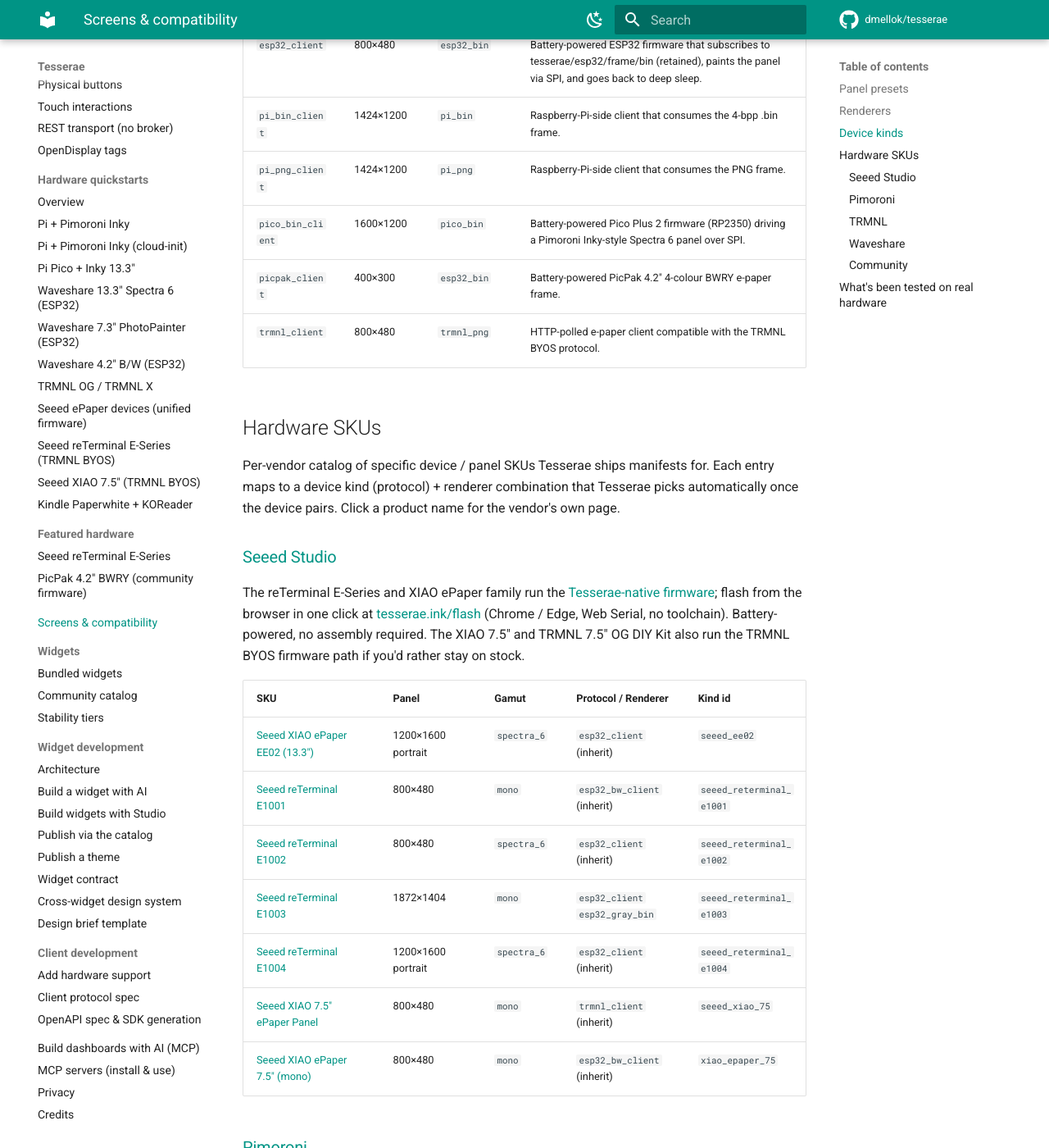
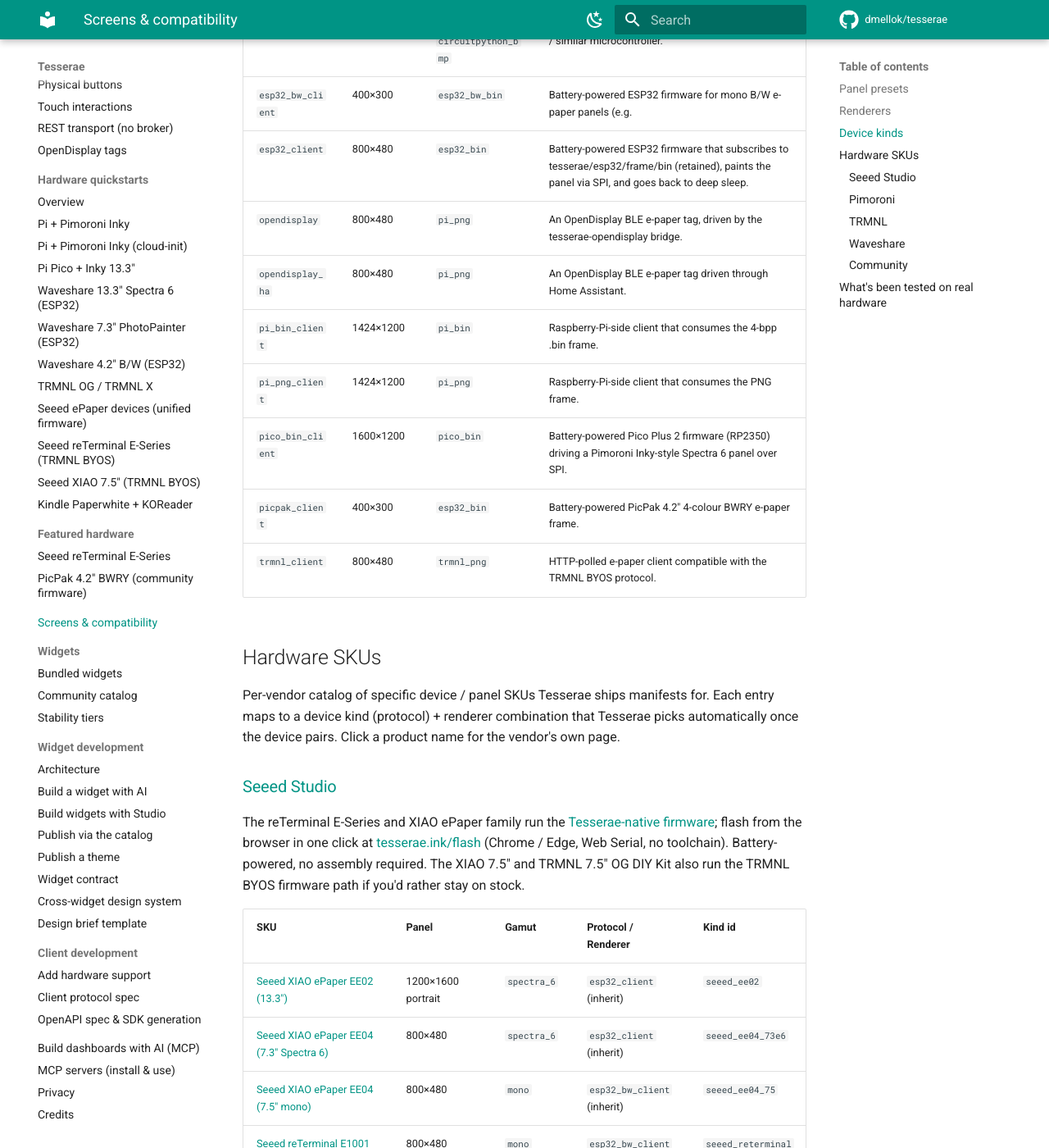
Before and after one commit to dmellok/tesserae, an MkDocs documentation site: the page built from docs/compatibility.md, in a window 1280 px wide and 1400 px high, scrolled down 2526 px. Shown: the whole window at 82% size. Built offline with MkDocs 1.6.1 and Material for MkDocs 9.7.7, drawn with Linux system fonts in a browser that asks for light colours; comment, search, counter and statistics services are not loaded; some of the changed text lies outside the part shown.

Commit message:
feat: hardware-catalog kinds for the Seeed XIAO ePaper EE04 board
seeed_ee04_75 (7.5" mono, 24-pin FPC, esp32_bw_client) and seeed_ee04_73e6
(7.3" Spectra 6, 50-pin FPC, esp32_client). Both reuse existing frame
formats byte-for-byte; awaiting hardware verification. Regenerates the
compatibility matrix.

```diff
--- a/docs/compatibility.md
+++ b/docs/compatibility.md
@@ -29,6 +29,7 @@
 
 | Renderer | Output | Target client(s) | What it's for |
 |---|---|---|---|
+| `circuitpython_bmp` | `.bmp` | - | Composition quantized to the panel's palette and emitted as an uncompressed indexed BMP for adafruit_imageload on memory-constrained CircuitPython microcontrollers. |
 | `circuitpython_png` | `.png` | - | Composition PNG quantized to the panel's palette and emitted as an indexed PNG sized for adafruit_imageload on CircuitPython microcontrollers. |
 | `esp32_bin` | `.bin` | [tesserae-device-esp32-bin (13.3" Waveshare)](https://github.com/dmellok/tesserae-device-esp32-bin)<br>[tesserae-device-photopainter-7.3-bin (7.3" PhotoPainter)](https://github.com/dmellok/tesserae-device-photopainter-7.3-bin) | Composition PNG packed into the Waveshare E6 4-bpp buffer the ESP32 firmware streams to SPI. |
 | `esp32_bw_bin` | `.bin` | - | Composition PNG dithered to mono B/W and packed into a 1-bpp raw buffer the ESP32 firmware (e.g. |
@@ -45,9 +46,11 @@
 
 | Device kind | Default panel | Renderers | What it is |
 |---|---|---|---|
-| `circuitpython_generic` | 800×480 | `circuitpython_png` | Generic CircuitPython client kind for boards driving an e-paper panel from a Pico W / Pico 2 W / Feather / similar microcontroller. |
+| `circuitpython_generic` | 800×480 | `circuitpython_png`, `circuitpython_bmp` | Generic CircuitPython client kind for boards driving an e-paper panel from a Pico W / Pico 2 W / Feather / similar microcontroller. |
 | `esp32_bw_client` | 400×300 | `esp32_bw_bin` | Battery-powered ESP32 firmware for mono B/W e-paper panels (e.g. |
 | `esp32_client` | 800×480 | `esp32_bin` | Battery-powered ESP32 firmware that subscribes to tesserae/esp32/frame/bin (retained), paints the panel via SPI, and goes back to deep sleep. |
+| `opendisplay` | 800×480 | `pi_png` | An OpenDisplay BLE e-paper tag, driven by the tesserae-opendisplay bridge. |
+| `opendisplay_ha` | 800×480 | `pi_png` | An OpenDisplay BLE e-paper tag driven through Home Assistant. |
 | `pi_bin_client` | 1424×1200 | `pi_bin` | Raspberry-Pi-side client that consumes the 4-bpp .bin frame. |
 | `pi_png_client` | 1424×1200 | `pi_png` | Raspberry-Pi-side client that consumes the PNG frame. |
 | `pico_bin_client` | 1600×1200 | `pico_bin` | Battery-powered Pico Plus 2 firmware (RP2350) driving a Pimoroni Inky-style Spectra 6 panel over SPI. |
@@ -65,6 +68,8 @@
 | SKU | Panel | Gamut | Protocol / Renderer | Kind id |
 |---|---|---|---|---|
 | [Seeed XIAO ePaper EE02 (13.3")](https://www.seeedstudio.com/XIAO-ePaper-DIY-Kit-EE02-for-13-3-Spectratm-6-E-Ink.html) | 1200×1600 portrait | `spectra_6` | `esp32_client` (inherit) | `seeed_ee02` |
+| [Seeed XIAO ePaper EE04 (7.3" Spectra 6)](https://www.seeedstudio.com/XIAO-ePaper-Display-Board-EE04-p-6560.html) | 800×480 | `spectra_6` | `esp32_client` (inherit) | `seeed_ee04_73e6` |
+| [Seeed XIAO ePaper EE04 (7.5" mono)](https://www.seeedstudio.com/XIAO-ePaper-Display-Board-EE04-p-6560.html) | 800×480 | `mono` | `esp32_bw_client` (inherit) | `seeed_ee04_75` |
 | [Seeed reTerminal E1001](https://www.seeedstudio.com/reTerminal-E1001-p-6534.html) | 800×480 | `mono` | `esp32_bw_client` (inherit) | `seeed_reterminal_e1001` |
 | [Seeed reTerminal E1002](https://www.seeedstudio.com/reTerminal-E1002-p-6533.html) | 800×480 | `spectra_6` | `esp32_client` (inherit) | `seeed_reterminal_e1002` |
 | [Seeed reTerminal E1003](https://www.seeedstudio.com/reTerminal-E1003-p-6731.html) | 1872×1404 | `mono` | `esp32_client` <br> `esp32_gray_bin` | `seeed_reterminal_e1003` |
@@ -107,6 +112,7 @@
 
 | Renderer | Hardware | Status | Notes |
 |---|---|---|---|
+| `circuitpython_bmp` | - | :material-circle-outline: Not yet tested | - |
 | `circuitpython_png` | - | :material-circle-outline: Not yet tested | - |
 | `esp32_bin` | Waveshare 13.3" Spectra 6 (ESP32-S3-WROOM-2) + Waveshare 7.3" PhotoPainter (ESP32-S3) | :material-check-circle: Tested | Primary daily driver, battery-powered, deep-sleep. The 13.3" client lives at tesserae-device-esp32-bin; the 7.3" PhotoPainter client at tesserae-device-photopainter-7.3-bin. Both pair with the same renderer; the panel preset (waveshare_e6_13_3 vs waveshare_photopainter_7_3) selects the firmware-native row stride. |
 | `esp32_bw_bin` | - | :material-circle-outline: Not yet tested | - |
--- a/pyproject.toml
+++ b/pyproject.toml
@@ -4,7 +4,7 @@
 
 [project]
 name = "tesserae"
-version = "0.178.0"
+version = "0.179.0"
 description = "E-ink dashboard companion. Compose tile-based dashboards, render headless, push frames over MQTT."
 requires-python = ">=3.11"
 license = { text = "AGPL-3.0-or-later" }
```
Also changed, not shown: 2 other files.
